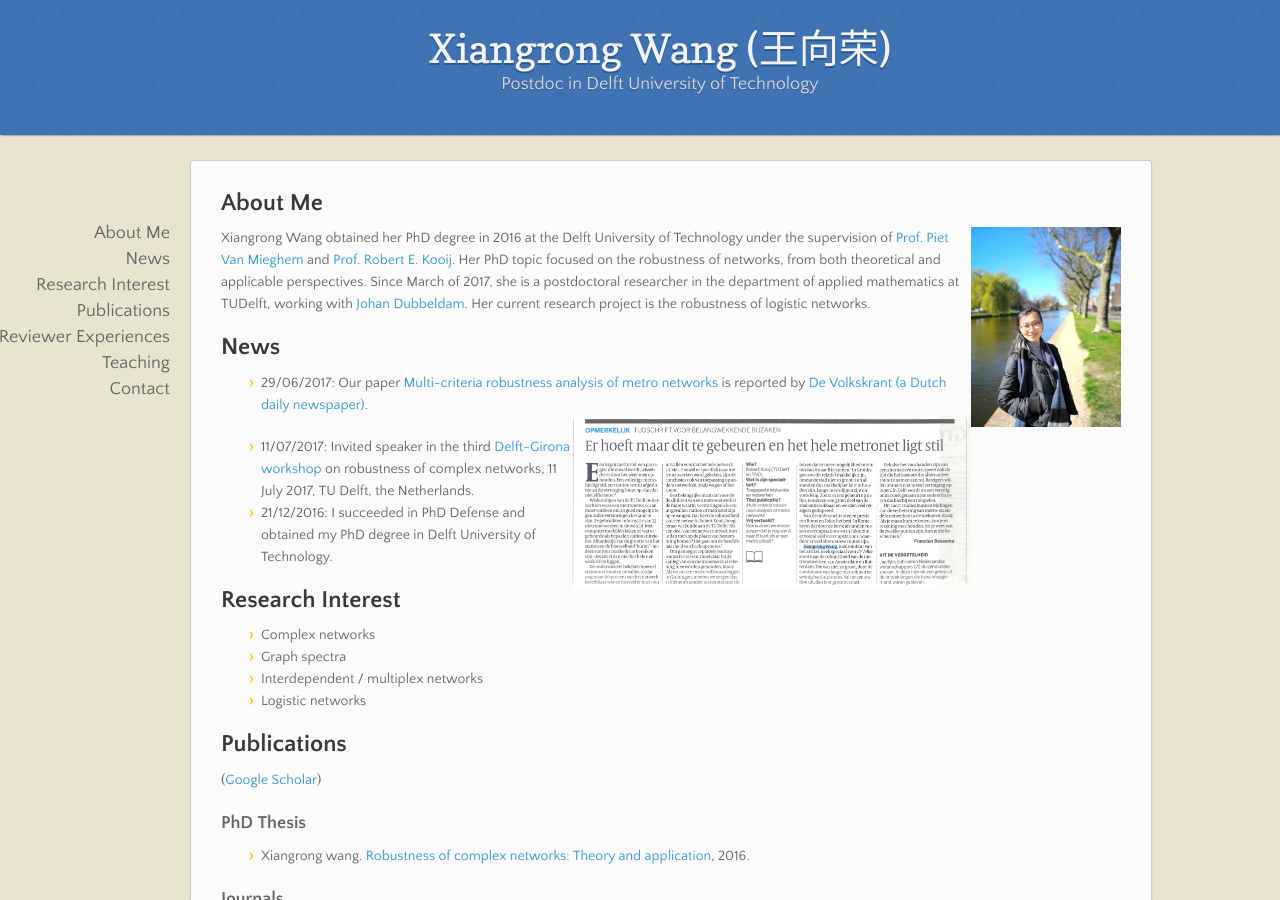
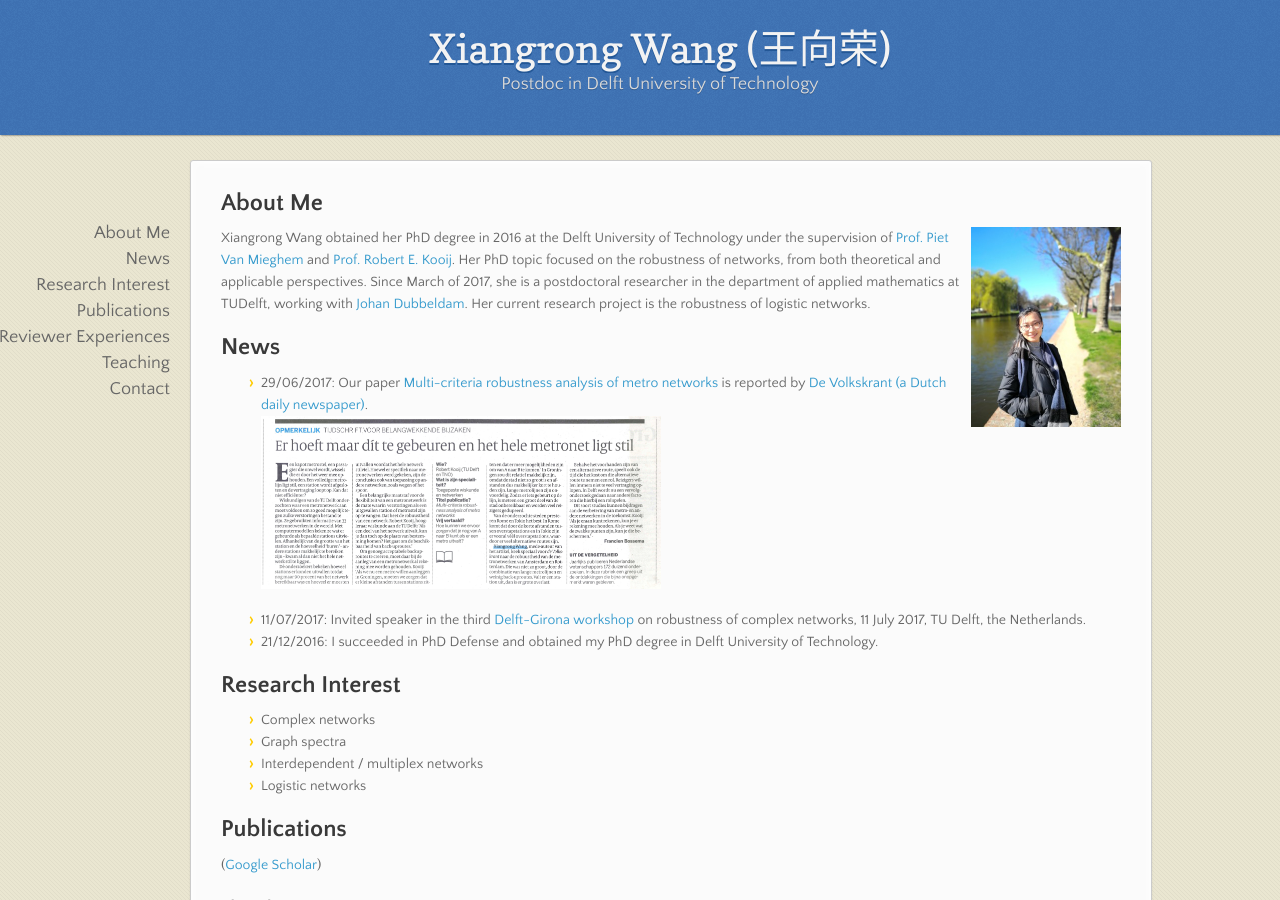
Before and after one commit to xiangrongwang/xiangrongwang.github.io, a Jekyll site: the page built from index.md, in a window 1280 px wide and 900 px high. Built offline with Jekyll 4.4.1, drawn with Linux system fonts in a browser that asks for light colours; nearby versions of some CDN libraries; our own code applies the rules of GitHub Pages for plain Markdown files.

Commit message:
Update index.md

```diff
--- a/index.md
+++ b/index.md
@@ -6,7 +6,7 @@ Her PhD topic focused on the robustness of networks,  from both theoretical and
 
 ## News
 * 29/06/2017: Our paper [Multi-criteria robustness analysis of metro networks](http://www.sciencedirect.com/science/article/pii/S0378437117300675) is reported by [De Volkskrant (a Dutch daily newspaper)]( http://www.volkskrant.nl/wetenschap/er-hoeft-maar-dit-te-gebeuren-en-het-hele-metronet-ligt-stil~a4503063/).
-<img align="right" width='400' src= "metro_article_deVolkstrant.png">
+<img align="middle" width='400' src= "metro_article_deVolkstrant.png">
 
 * 11/07/2017: Invited speaker in the third [Delft-Girona workshop](https://www.nas.ewi.tudelft.nl/rocn/index.html) on robustness of complex networks, 11 July 2017, TU Delft, the Netherlands.
 * 21/12/2016: I succeeded in PhD Defense and obtained my PhD degree in Delft University of Technology.
```
